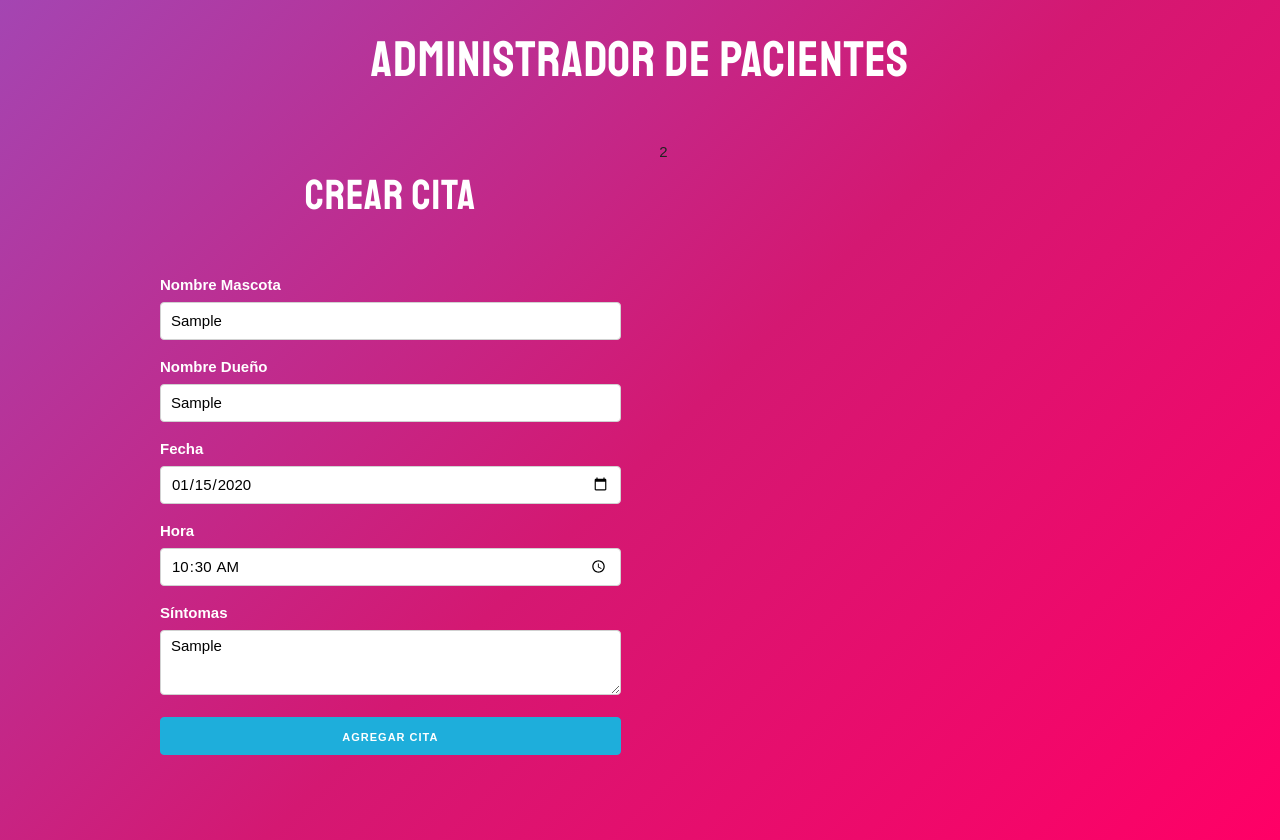
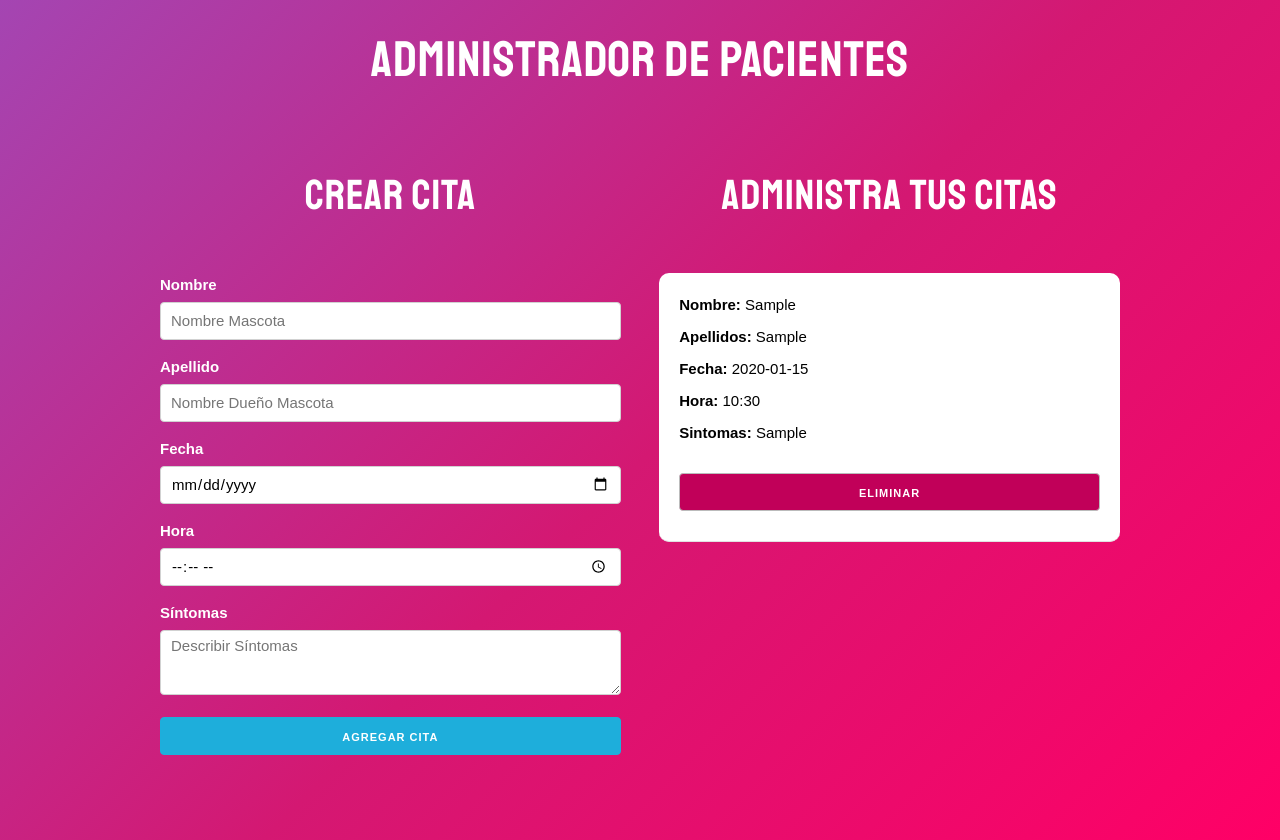
Before and after one commit to AlbertoGarel/React.js-administracion-de-pacientes, a React (Create React App) app: page / in a window 1280 px wide. Both pictures are taken after typing "Sample", "Sample", "2020-01-15", "10:30", "Sample" into the empty fields and a click on the button "AGREGAR CITA". Built offline with nearby package versions, Linux system fonts and the light colour scheme.

Commit message:
added localstorage item for save and other functions

```diff
--- a/src/App.js
+++ b/src/App.js
@@ -1,22 +1,57 @@
-import React, {Fragment} from 'react';
-import Formulario from './components/Formulario'
+import React, { Fragment, useState, useEffect } from "react";
+import Formulario from "./components/Formulario";
+import Cita from "./components/Cita";
 
 function App() {
+  //citas en localstorage
+  let citasIniciales = JSON.parse(localStorage.getItem("citas"));
+  if (!citasIniciales) {
+    citasIniciales = [];
+  }
+
+  //Crear state de citas
+  const [citas, guardarCitas] = useState(citasIniciales);
+
+  //useEffect
+  useEffect(() => {
+    if (citasIniciales) {
+      localStorage.setItem("citas", JSON.stringify(citas));
+    } else {
+      localStorage.setItem("citas", JSON.stringify([]));
+    }
+  }, [citas]);
+
+  //Funcion agregar citas nuevas
+  const crearCita = cita => {
+    guardarCitas([...citas, cita]);
+  };
+
+  //funcion eliminar citas
+  const eliminarCita = id => {
+    const nuevasCitas = citas.filter(cita => cita.id !== id);
+    guardarCitas(nuevasCitas);
+  };
+
+  //mensaje condicional
+  const titulo = citas.length === 0 ? "No hay citas" : "Administra tus citas";
+
   return (
     <Fragment>
       <h1>Administrador de Pacientes</h1>
       <div className="container">
         <div className="row">
           <div className="one-half column">
-                        <Formulario />
+            <Formulario crearCita={crearCita} />
           </div>
           <div className="one-half column">
-                        2
+            <h2>{titulo}</h2>
+            {citas.map(cita => (
+              <Cita key={cita.id} cita={cita} eliminarCita={eliminarCita} />
+            ))}
           </div>
         </div>
       </div>
     </Fragment>
-
   );
 }
 
--- /dev/null
+++ b/src/components/Cita.js
@@ -0,0 +1,29 @@
+import React from "react";
+
+const Cita = ({ cita, eliminarCita }) => (
+  <div className="cita">
+    <p>
+      Nombre: <span>{cita.nombre}</span>
+    </p>
+    <p>
+      Apellidos: <span>{cita.apellidos}</span>
+    </p>
+    <p>
+      Fecha: <span>{cita.fecha}</span>
+    </p>
+    <p>
+      Hora: <span>{cita.hora}</span>
+    </p>
+    <p>
+      Sintomas: <span>{cita.sintomas}</span>
+    </p>
+
+    <button
+      className="button eliminar u-full-width"
+      onClick={() => eliminarCita(cita.id)}
+    >
+      Eliminar
+    </button>
+  </div>
+);
+export default Cita;
--- a/src/components/Formulario.js
+++ b/src/components/Formulario.js
@@ -1,11 +1,11 @@
 import React, { Fragment, useState } from "react";
 import { v4 as uuidv4 } from "uuid";
 
-const Formulario = () => {
+const Formulario = ({ crearCita }) => {
   //create state
   const [cita, actualizarCita] = useState({
-    mascota: "",
-    propietario: "",
+    nombre: "",
+    apellidos: "",
     fecha: "",
     hora: "",
     sintomas: ""
@@ -21,7 +21,7 @@ const Formulario = () => {
   };
 
   //Extraer valores
-  const { mascota, propietario, fecha, hora, sintomas } = cita;
+  const { nombre, apellidos, fecha, hora, sintomas } = cita;
 
   //Cuando el usuario presiona agregar cita
   const submitCita = ev => {
@@ -29,8 +29,8 @@ const Formulario = () => {
 
     //validar
     if (
-      mascota.trim() === "" ||
-      propietario.trim() === "" ||
+      nombre.trim() === "" ||
+      apellidos.trim() === "" ||
       fecha.trim() === "" ||
       hora.trim() === "" ||
       sintomas.trim() === ""
@@ -41,10 +41,18 @@ const Formulario = () => {
 
     //asignar id
     cita.id = uuidv4();
-    console.log(cita);
+
     //crear cita
+    crearCita(cita);
 
     //reiniciar form
+    actualizarCita({
+      nombre: "",
+      apellidos: "",
+      fecha: "",
+      hora: "",
+      sintomas: ""
+    });
   };
 
   //mensaje TimeOut
@@ -60,23 +68,23 @@ const Formulario = () => {
       <h2>Crear Cita</h2>
       {error ? mensajeError() : null}
       <form onSubmit={submitCita}>
-        <label>Nombre Mascota</label>
+        <label>Nombre</label>
         <input
           type="text"
-          name="mascota"
+          name="nombre"
           className="u-full-width"
           placeholder="Nombre Mascota"
           onChange={actualizarState}
-          value={mascota}
+          value={nombre}
         />
-        <label>Nombre Dueño</label>
+        <label>Apellido</label>
         <input
           type="text"
-          name="propietario"
+          name="apellidos"
           className="u-full-width"
           placeholder="Nombre Dueño Mascota"
           onChange={actualizarState}
-          value={propietario}
+          value={apellidos}
         />
         <label>Fecha</label>
         <input
```
Lines whose indentation alone changed are shown as unchanged.
